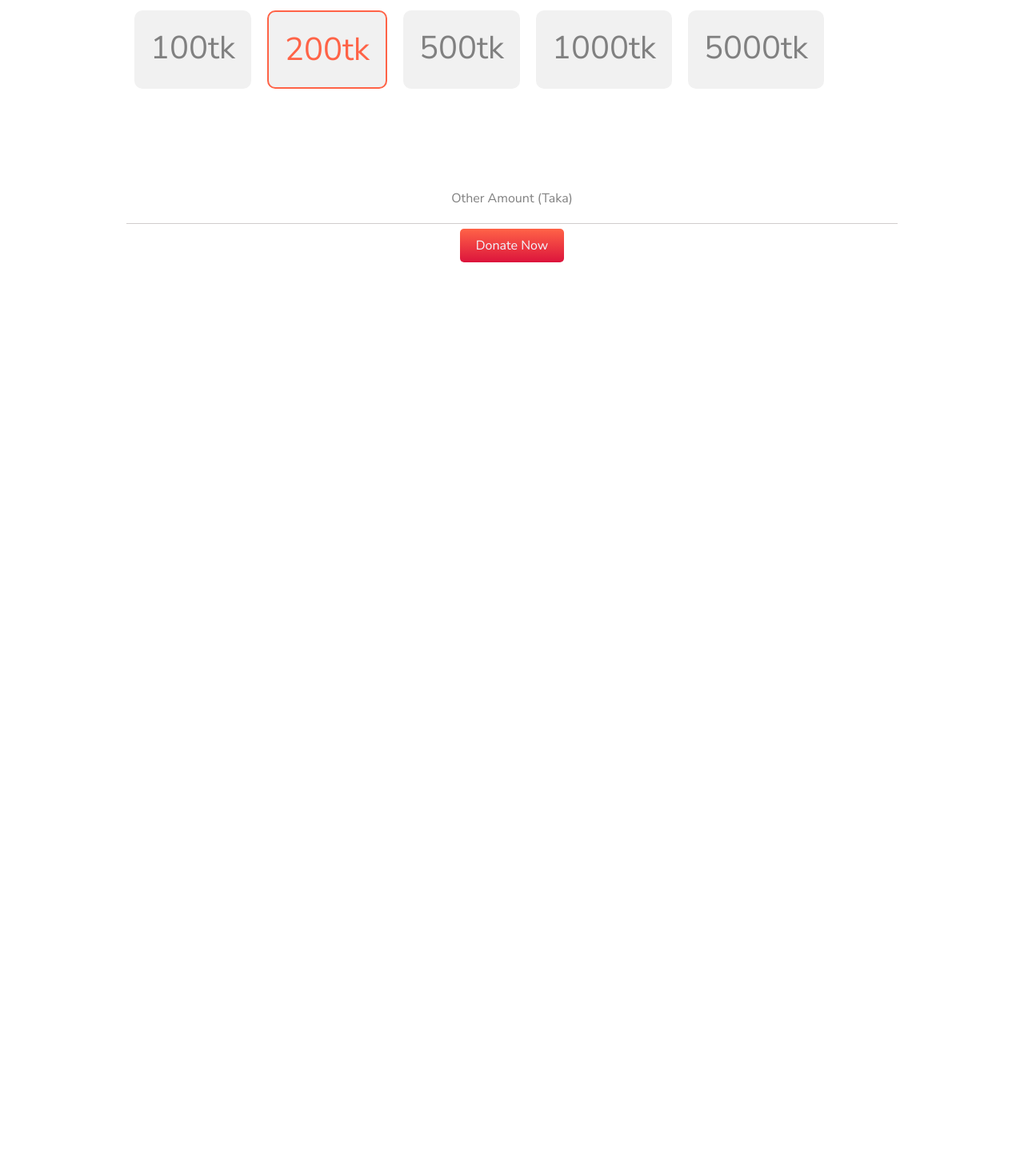
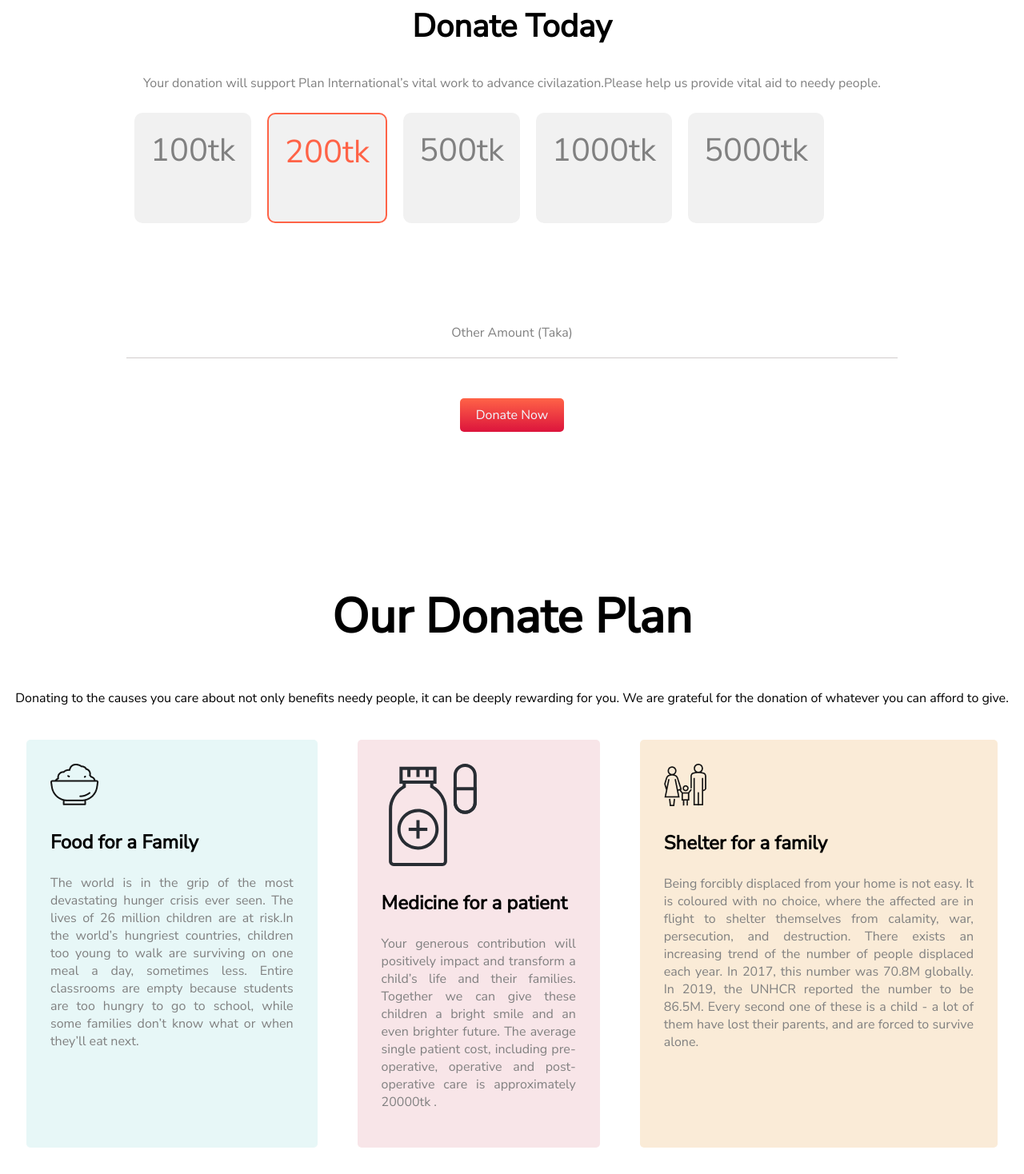
Before and after one commit to Sumaiya-Jahan-Sarah/Donate-Today, a plain HTML site: page index.html in a window 1280 px wide. Shown: the part 725-2193 px from the top of the page at 80% size. Before the commit the page ends 1053 px from the top, so only its background shows below. Drawn offline with Linux system fonts and the light colour scheme.

Commit message:
add section3

```diff
--- a/index.html
+++ b/index.html
@@ -24,17 +24,15 @@
             </div>
 
             <div>
-                <a href="#">Donate Now</a>
+                <a target="_blank" href="#">Donate Now</a>
             </div>
         </div>
     </section>
     <section class="donate-today">
         <div class="donate-amount">
             <h2>Donate Today</h2>
-            <p><span>Donating to the causes you care about not only benefits needy people, it can be deeply rewarding
-                    for you.
-
-                    We are grateful for the donation of whatever you can afford to give.</span></p>
+            <p><span>Your donation will support Plan International’s vital work to advance civilazation.Please help us
+                    provide vital aid to needy people. </span></p>
         </div>
         <div class="amount-money">
             <div class="amount">100tk</div>
@@ -47,7 +45,67 @@
             <p id="extra">Other Amount (Taka)</p>
         </div>
         <div>
-            <a href="#">Donate Now</a>
+            <a target="_blank" href="#">Donate Now</a>
+        </div>
+    </section>
+    <section>
+        <div>
+            <h1>
+                Our Donate Plan
+            </h1>
+            <p>
+                Donating to the causes you care about not only benefits needy people, it can be deeply rewarding
+                for you.
+
+                We are grateful for the donation of whatever you can afford to give.
+            </p>
+        </div>
+        <div id="sector">
+            <div id="food" class="crisis">
+                <div class="icon"><img src="icons/food.png" alt="icon of food"></div>
+                <div class="information">
+                    <h3 class="heading">Food for a Family</h3>
+                    <p class="about">The world is in the grip of the most devastating hunger crisis ever seen. The lives
+                        of 26 million
+                        children are at risk.In the world’s hungriest countries, children too young to walk are
+                        surviving on
+                        one meal a day, sometimes less. Entire classrooms are empty because students are too hungry to
+                        go to
+                        school, while some families don’t know what or when they’ll eat next.</p>
+                </div>
+            </div>
+            <div id="medicine" class="crisis">
+                <div class="icon">
+                    <img src="icons/medicine.svg" alt="icon of medicine">
+                </div>
+                <div class="information">
+                    <h3 class="heading">Medicine for a patient</h3>
+                    <p class="about">Your generous contribution will positively impact and transform a child’s life and
+                        their
+                        families.
+                        Together we can give these children a bright smile and an even brighter future. The average
+                        single
+                        patient cost, including pre-operative, operative and post- operative care is approximately
+                        20000tk .
+                    </p>
+                </div>
+            </div>
+            <div id="shelter" class="crisis">
+                <div class="icon">
+                    <img src="icons/shelter.png" alt="incon of shelter">
+                </div>
+                <div class="information">
+                    <h3 class="heading">Shelter for a family</h3>
+                    <p class="about">
+                        Being forcibly displaced from your home is not easy. It is coloured with no choice, where the
+                        affected are in flight to shelter themselves from calamity, war, persecution, and destruction.
+                        There
+                        exists an increasing trend of the number of people displaced each year. In 2017, this number was
+                        70.8M globally. In 2019, the UNHCR reported the number to be 86.5M. Every second one of these is
+                        a
+                        child - a lot of them have lost their parents, and are forced to survive alone.</p>
+                </div>
+            </div>
         </div>
     </section>
 </body>
--- a/style.css
+++ b/style.css
@@ -41,6 +41,8 @@ h2 {
 .donate-today {
     margin-left: 150px;
     margin-right: 150px;
+    padding-bottom: 150px;
+    padding-top: 150px;
 }
 
 
@@ -63,6 +65,7 @@ span {
     font-size: 40px;
     color: gray;
     border-radius: 10px;
+    padding-bottom: 60px;
 }
 
 #berable {
@@ -75,4 +78,37 @@ span {
     color: gray;
     padding-bottom: 20px;
     padding-top: 100px;
+    margin-bottom: 60px;
 }
+
+#sector {
+    display: flex;
+}
+
+.crisis {
+    margin: 25px;
+    border-radius: 5px;
+    padding: 30px;
+    text-align: justify;
+}
+
+.heading {
+    font-size: x-large;
+
+}
+
+.about {
+    color: gray;
+}
+
+#food {
+    background-color: rgb(231, 247, 247);
+}
+
+#medicine {
+    background-color: rgb(248, 229, 232);
+}
+
+#shelter {
+    background-color: antiquewhite
+}
```
